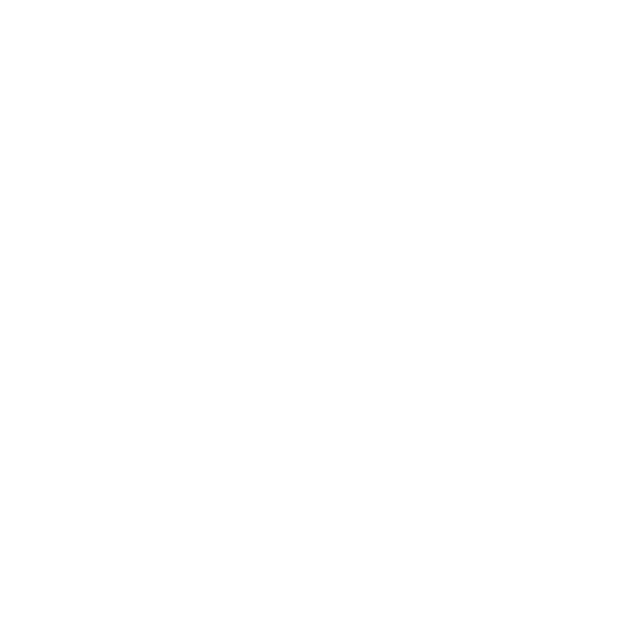
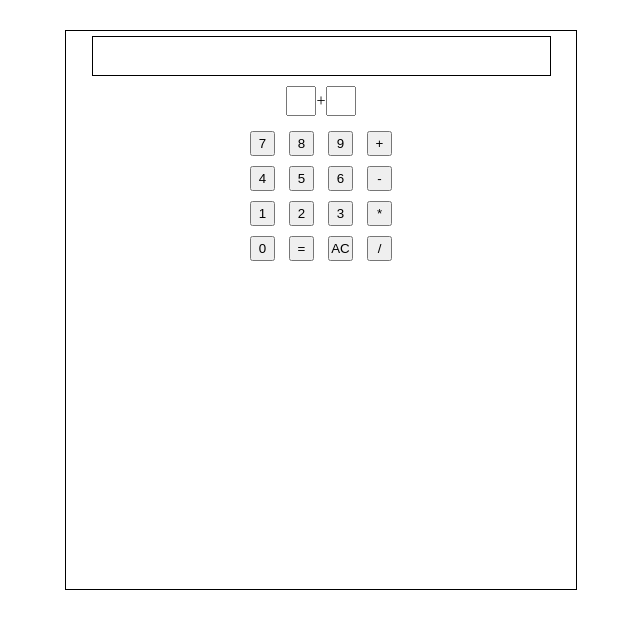
Before and after one commit to chrisayuron/Calculadora-G4, a plain HTML site: page index.html in a window 1280 px wide. Shown: the whole page, without its empty margins (319-959 px from the left). Drawn offline with Linux system fonts and the light colour scheme.

Commit message:
añadidos elementos calculadora html

```diff
--- a/index.html
+++ b/index.html
@@ -4,8 +4,46 @@
     <meta charset="UTF-8">
     <meta name="viewport" content="width=device-width, initial-scale=1.0">
     <title>Título de la página</title>
+    <link rel="stylesheet" href="./style.css">
 </head>
 <body>
+    <main>
+        <div class="calculadora">
+            <div class="display">
 
+            </div>
+            <div class="operaciones">
+                <input type="text">
+                <label for="">+</label>
+                <input type="text">
+            </div>
+            <div class="botones">
+                <div class="section1">
+                    <button id="7" class="boton">7</button>
+                    <button id="8" class="boton">8</button>
+                    <button id="9" class="boton">9</button>
+                    <button id="+" class="boton">+</button>
+                </div>
+                <div class="section2">
+                    <button id="4" class="boton">4</button>
+                    <button id="5" class="boton">5</button>
+                    <button id="6" class="boton">6</button>
+                    <button id="-" class="boton">-</button>
+                </div>
+                <div class="section3">
+                    <button id="1" class="boton">1</button>
+                    <button id="2" class="boton">2</button>
+                    <button id="3" class="boton">3</button>
+                    <button id="*" class="boton">*</button>
+                </div>
+                <div class="section4">
+                    <button id="0" class="boton">0</button>
+                    <button id="=" class="boton">=</button>
+                    <button id="AC" class="boton">AC</button>
+                    <button id="/" class="boton">/</button>
+                </div>
+            </div>
+        </div>
+    </main>
 </body>
 </html>
--- a/style.css
+++ b/style.css
@@ -0,0 +1,49 @@
+*{
+ margin: 0;
+ padding: 0;
+ box-sizing: border-box;
+}
+
+html,body,main{
+    height:100%;
+    width: 100%;
+}
+.calculadora{
+    width: 40%;
+    height: 70%;
+    border:  solid 1px black;
+    margin:30px auto;
+    display: flex;
+    flex-direction: column;
+    align-items: center;
+}
+
+.display{
+    margin-top: 5px;
+    height: 40px;
+    width: 90%;
+    border: solid 1px;
+}
+
+.operaciones{
+    display: flex;
+    justify-content: center;
+    align-items: center;
+    height: 50px;
+}
+input[type=text]{
+    width: 30px;
+    height: 30px;
+}
+
+.botones{
+    display: grid;
+    width: 80%;
+    justify-items: center;
+}
+
+.boton{
+    height: 25px;
+    width: 25px;
+    margin: 5px;
+}
```
